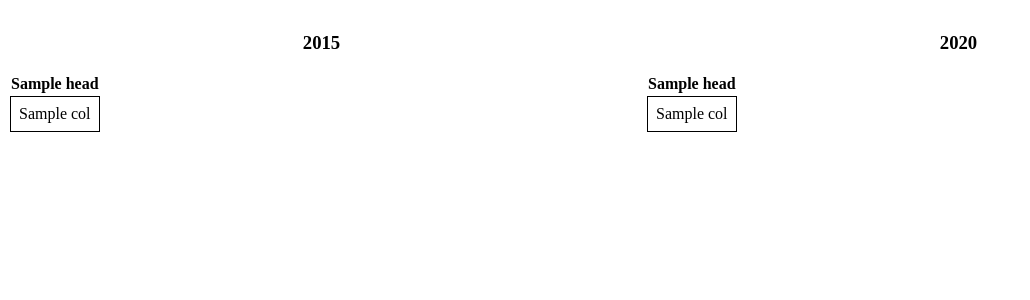
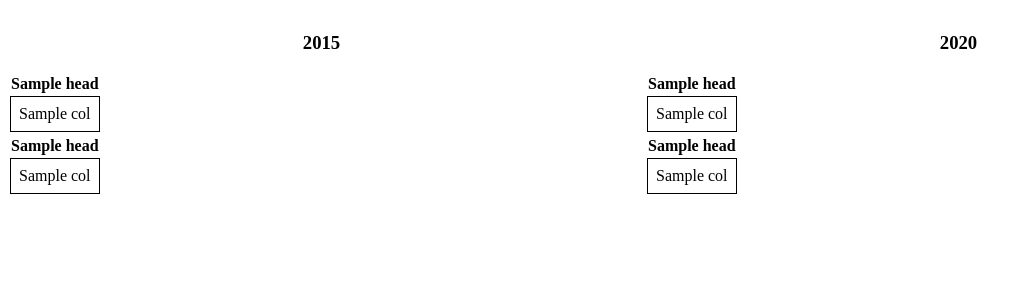
Before and after one commit to LucasFranco12/sustainability-database, a Flask app: template src/templates/my-county-result.html in a window 1280 px wide. Shown: the top 300 px of the page, without its empty margins (0-1030 px from the left). Run offline with Flask 3, Linux system fonts and the light colour scheme; the template is opened without the code that fills it: most values are stand-ins (such as "Sample title", 1, 10 or a date in 2020); some libraries are stand-ins or nearby versions.

Commit message:
new table in county

```diff
--- a/src/app.py
+++ b/src/app.py
@@ -48,8 +48,11 @@ def form():
 def venue_handler():
     oldinstallations = connect('CREATE VIEW old_installation AS SELECT Municipality, COUNT(*) AS Installations FROM installation WHERE Year_Installed <= \'2015-12-31\' AND County = \'' + request.form['county'] + '\'GROUP BY Municipality; SELECT old_installation.municipality, old_installation.Installations, emission.TOTAL_MTCO2e FROM emission JOIN old_installation ON emission.Municipality=old_installation.Municipality AND emission.County=\'' + request.form['county'] + '\' AND Year = 2015;')
     currentinstallations = connect('CREATE VIEW old_installation AS SELECT Municipality, COUNT(*) AS Installations FROM installation WHERE County = \'' + request.form['county'] + '\'GROUP BY Municipality; SELECT old_installation.municipality, old_installation.Installations, emission.TOTAL_MTCO2e FROM emission JOIN old_installation ON emission.Municipality=old_installation.Municipality AND emission.County=\'' + request.form['county'] + '\' AND Year = 2020;')
+    oldcresinstall = connect('CREATE VIEW old_cres_installation AS SELECT Municipality, COUNT(*) AS Installations FROM installation WHERE Customer_Type = \'Residential\' AND Year_Installed <= \'2015-12-31\' AND County = \'' + request.form['county'] + '\'GROUP BY Municipality; SELECT old_cres_installation.municipality, old_cres_installation.Installations, emission.TOTAL_MTCO2e FROM emission JOIN old_cres_installation ON emission.Municipality=old_cres_installation.Municipality AND emission.County=\'' + request.form['county'] + '\' AND Year = 2015;')
+    currcresinstall = connect('CREATE VIEW old_cres_installation AS SELECT Municipality, COUNT(*) AS Installations FROM installation WHERE Customer_Type = \'Residential\' AND County = \'' + request.form['county'] + '\'GROUP BY Municipality; SELECT old_cres_installation.municipality, old_cres_installation.Installations, emission.TOTAL_MTCO2e FROM emission JOIN old_cres_installation ON emission.Municipality=old_cres_installation.Municipality AND emission.County=\'' + request.form['county'] + '\' AND Year = 2020;')
     heads = ['Municipality', 'Installations','Total MTCO2 Emission']
-    return render_template('my-county-result.html', oldinstallations=oldinstallations, currentinstallations=currentinstallations, heads=heads)
+    headres = ['Number of Residential Installations', 'Total MTCO2 Emission']
+    return render_template('my-county-result.html', oldinstallations=oldinstallations, currentinstallations=currentinstallations, oldcresinstall=oldcresinstall, currcresinstall=currcresinstall, heads=heads, headres=headres)
 
 # handle venue POST and serve result web page
 @app.route('/municipality-handler', methods=['POST'])
--- a/src/templates/my-county-result.html
+++ b/src/templates/my-county-result.html
@@ -58,6 +58,26 @@
 			{%endfor%}
             </tbody>
         </table>
+        <table>
+            <!-- column header for loop in jinja template -->
+            <thead>
+                <tr>
+                {%for head in headres%}
+                    <th>{{head}}</th>
+                {%endfor%}
+                </tr>
+            </thead>
+            <!-- nested for loops in jinja template -->
+            <tbody>
+			{%for row in oldcresinstall%}
+                <tr>
+                {%for col in row%}
+                    <td>{{col}}</td>
+                {%endfor%}
+                </tr>
+			{%endfor%}
+            </tbody>
+        </table>
 		</div>
 		<div class="column">
 		<h3 style="text-align:center;">2020</h3>
@@ -81,6 +101,26 @@
 			{%endfor%}
             </tbody>
         </table>
+        <table>
+            <!-- column header for loop in jinja template -->
+            <thead>
+                <tr>
+                {%for head in headres%}
+                    <th>{{head}}</th>
+                {%endfor%}
+                </tr>
+            </thead>
+            <!-- nested for loops in jinja template -->
+           	<tbody>
+			{%for row in currcresinstall%}
+                <tr>
+                {%for col in row%}
+                    <td>{{col}}</td>
+                {%endfor%}
+                </tr>
+			{%endfor%}
+            </tbody>
+        </table>
 		</div>
     </body>
 </html>
```
